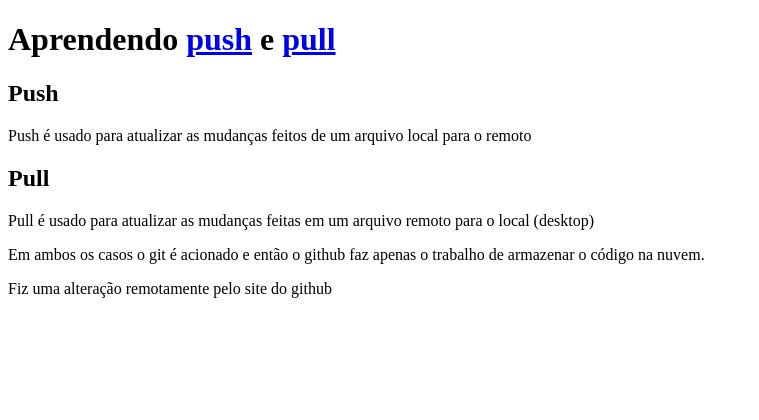
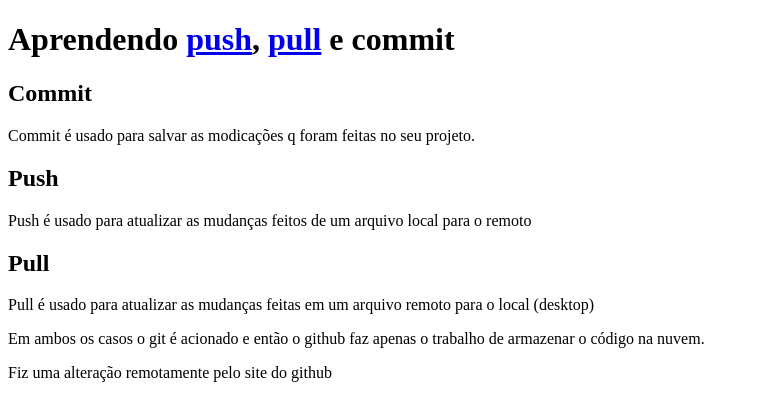
Before and after one commit to felipe-junior/primeira-aula, a plain HTML site: page site-exemplo/index.html in a window 1280 px wide. Shown: the whole page, without its empty margins (0-759 px from the left). Drawn offline with Linux system fonts and the light colour scheme.

Commit message:
Explicando commit

```diff
--- a/site-exemplo/index.html
+++ b/site-exemplo/index.html
@@ -6,7 +6,10 @@
     <title>Primeira aula de github</title>
 </head>
 <body>
-    <h1>Aprendendo  <a href="https://www.google.com">push</a> e <a href="https://www.bing.com" >pull</a>    </h1>
+    <h1>Aprendendo  <a href="https://www.google.com">push</a>, <a href="https://www.bing.com" >pull</a> e <strong>commit</strong>   </h1>
+
+    <h2>Commit</h2>
+    <p>Commit é usado para salvar as modicações q foram feitas no seu projeto.</p>
 
     <h2>Push</h2>
     <p>Push é usado para atualizar as mudanças feitos de um arquivo local para o remoto</p>
```
